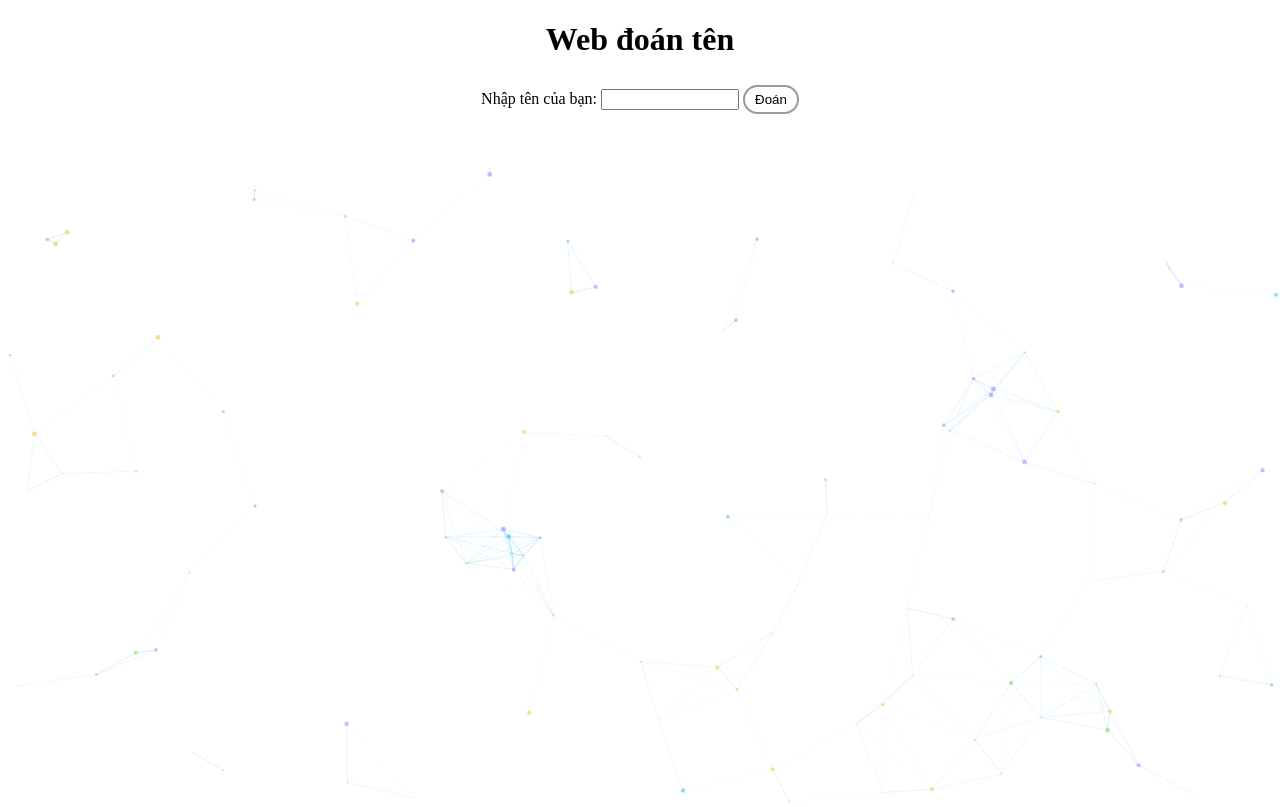
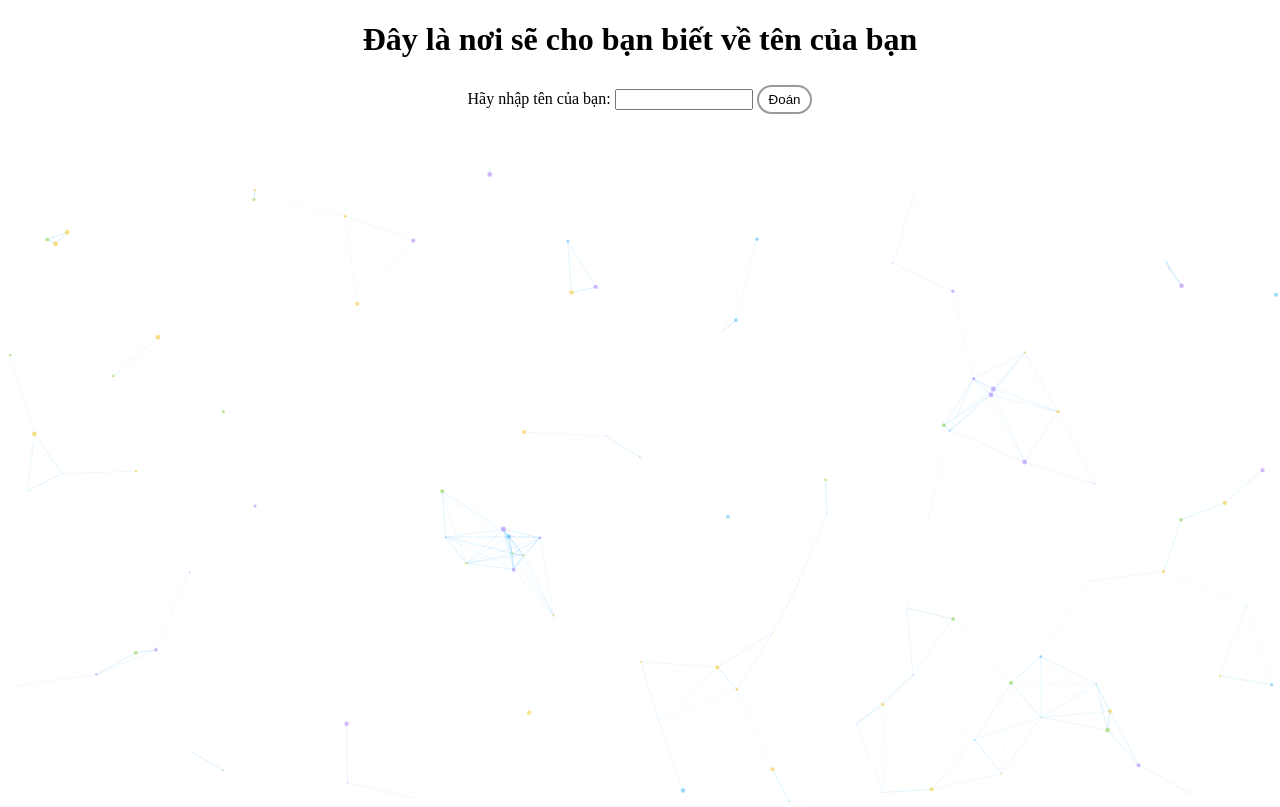
Before and after one commit to huu1712/guess-the-name, a plain HTML site: page index.html in a window 1280 px wide. Drawn offline with nearby package versions, Linux system fonts and the light colour scheme.

Commit message:
Update index.html

```diff
--- a/index.html
+++ b/index.html
@@ -40,10 +40,10 @@
 </style>
 <body>
   <div id="particles-js">
-    <h1>Web đoán tên </h1>
+    <h1>Đây là nơi sẽ cho bạn biết về tên của bạn </h1>
     <form action="">
       <fieldset>
-        <label>Nhập tên của bạn: </label>
+        <label>Hãy nhập tên của bạn: </label>
         <input type="text" id="txtName" />
         <button class="btn" type="button" onclick="sayHi()">
            Đoán
```
